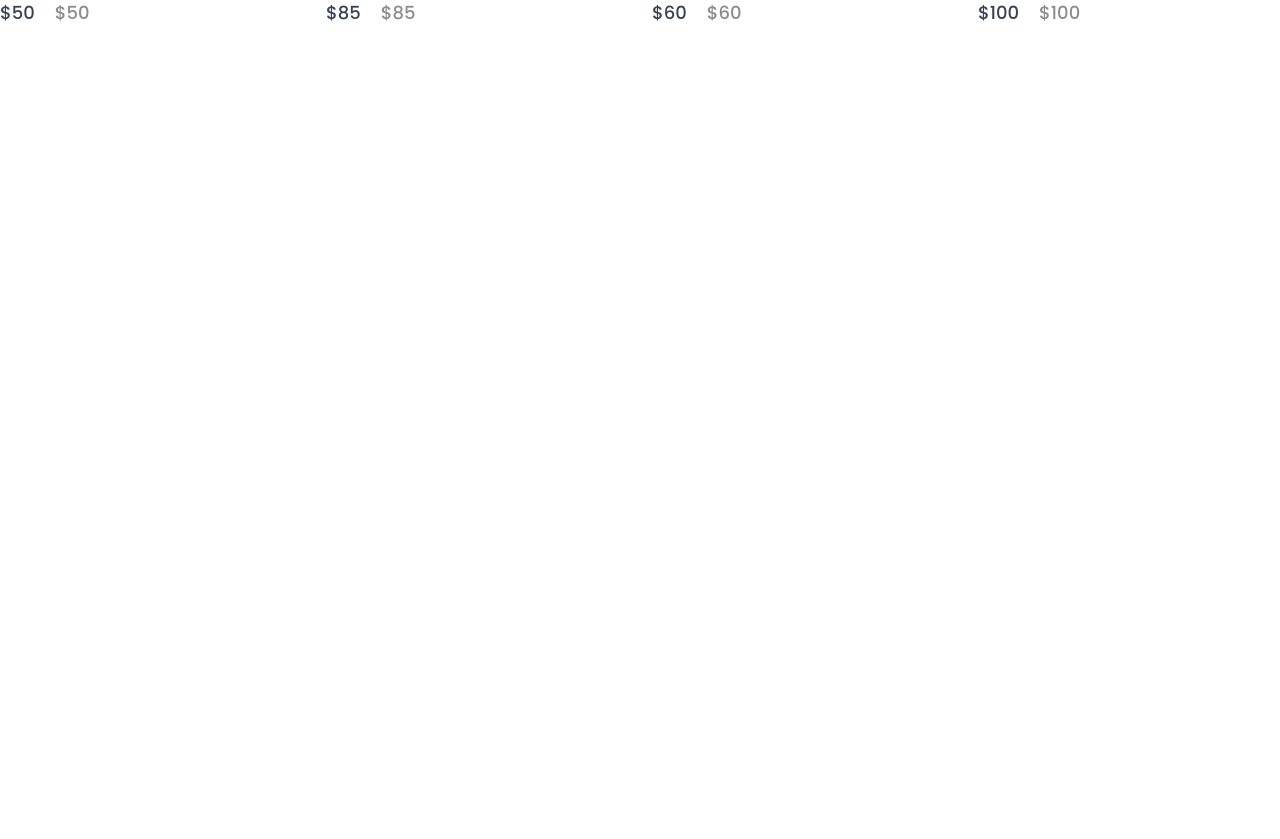
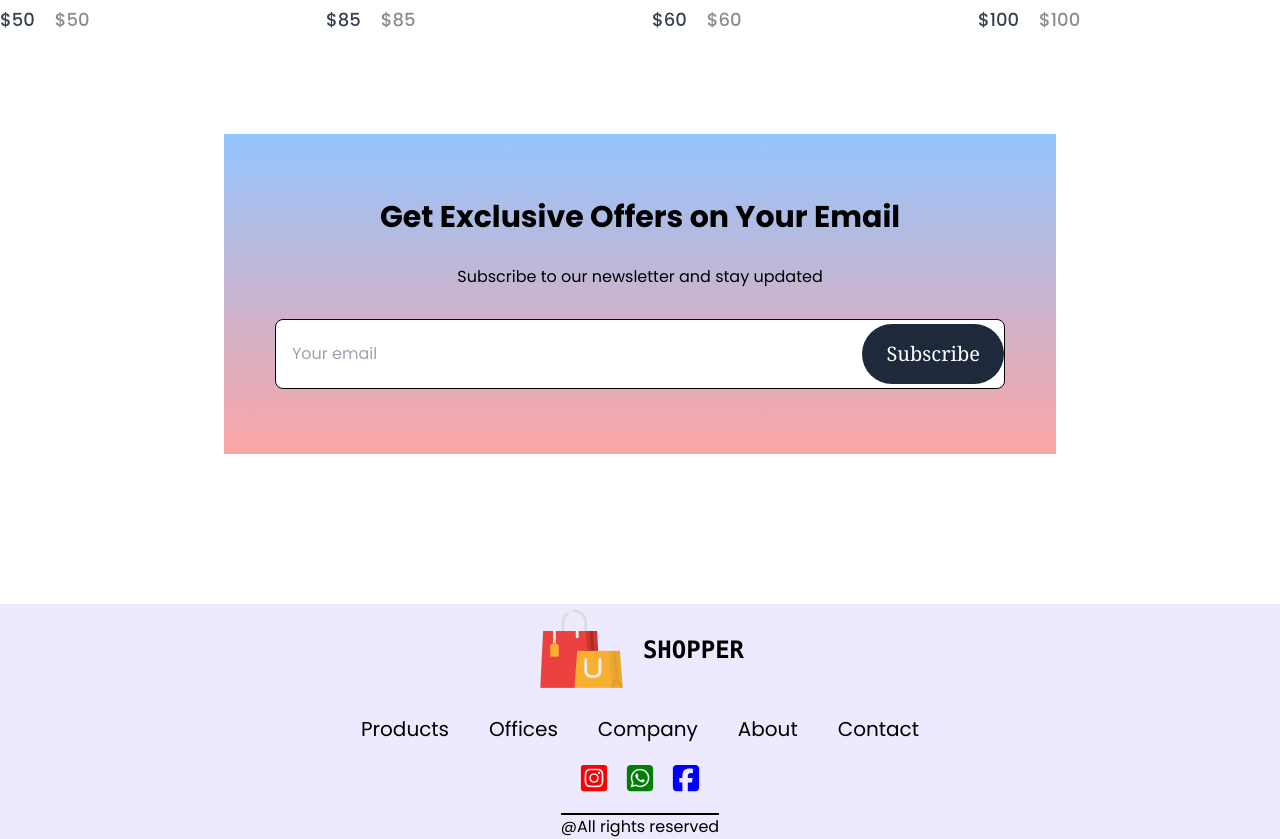
Before and after one commit to Arun-Taj/Ecommerce, a React (Vite) app: page / in a window 1280 px wide. Shown: the part 3504-4343 px from the top of the page. Before the commit the page ends 3531 px from the top, so only its background shows below. Built offline with nearby package versions, Linux system fonts and the light colour scheme.

Commit message:
Added more categories

```diff
--- a/package.json
+++ b/package.json
@@ -12,6 +12,7 @@
   "dependencies": {
     "react": "^18.3.1",
     "react-dom": "^18.3.1",
+    "react-icons": "^5.4.0",
     "react-router-dom": "^6.28.0"
   },
   "devDependencies": {
--- a/src/App.jsx
+++ b/src/App.jsx
@@ -6,6 +6,8 @@ import ShopCategory from './Components/Pages/ShopCategory'
 import Product from './Components/Pages/Product'
 import Carts from './Components/Pages/Carts'
 import LoginSignUp from './Components/Pages/LoginSignUp'
+import Footer from './Components/Footer/Footer'
+
 
 const App = () => {
   return (
@@ -22,7 +24,9 @@ const App = () => {
       <Route path="/cart" element={<Carts/>}/>
       <Route path="/login" element={<LoginSignUp/>}/>
 
+
     </Routes>
+    <Footer/>
    </Router>
 
    </>
--- /dev/null
+++ b/src/Components/Footer/Footer.jsx
@@ -0,0 +1,40 @@
+import React from 'react'
+import footer_logo from '../Assets/logo_big.png'
+import { FaInstagramSquare } from "react-icons/fa";
+import { FaSquareWhatsapp } from "react-icons/fa6";
+import { FaSquareFacebook } from "react-icons/fa6";
+
+const Footer = () => {
+  return (
+    <div className='flex justify-center flex-col items-center gap-5 bg-violet-100'>
+      <div className='font-bold font-mono text-2xl flex justify-center items-center gap-4'>
+        <img src={footer_logo}  />
+        <p>SHOPPER</p>
+      </div>
+      <ul className='flex list-none gap-10 text-xl '>
+        <li className='cursor-pointer'>Products</li>
+        <li className='cursor-pointer'>Offices</li>
+        <li className='cursor-pointer'>Company</li>
+        <li className='cursor-pointer'>About</li>
+        <li className='cursor-pointer'>Contact</li>
+      </ul>
+      <div className='flex gap-4'>
+        <div>
+            <FaInstagramSquare size={30} color='red' className='cursor-pointer'/>
+        </div>
+        <div>
+            <FaSquareWhatsapp size={30} color='green'className='cursor-pointer'/>
+        </div>
+        <div>
+            <FaSquareFacebook size={30} color='blue'className='cursor-pointer'/>
+        </div>
+      </div>
+      <div>
+        <hr className='w-full border-none bg-black py-[1px]' />
+        <p>@All rights reserved</p>
+      </div>
+    </div>
+  )
+}
+
+export default Footer
--- a/src/Components/NewCollections.jsx
+++ b/src/Components/NewCollections/NewCollections.jsx
@@ -1,10 +1,10 @@
 import React from 'react'
-import new_collections from './Assets/new_collections'
-import Items from './Item/Items'
+import new_collections from '../Assets/new_collections'
+import Items from '../Item/Items'
 
 const NewCollections = () => {
   return (
-    <div className='flex flex-col items-center gap-2 h-[90vh]'>
+    <div className='flex flex-col items-center gap-2 mb-[100px]'>
       <h1 className='text-slate-950 font-bold text-2xl'>NEW COLLECTIONS</h1>
       <hr className='w-52 h-2 bg-black rounded-xl'/>
       <div className='grid grid-cols-4 gap-6 mt-4  rounded-lg'>
--- /dev/null
+++ b/src/Components/Newsletter/NewsLetter.jsx
@@ -0,0 +1,16 @@
+import React from 'react'
+
+const NewsLetter = () => {
+  return (
+    <div className='w-[65%] h-[40vh] flex flex-col items-center justify-center m-auto px-[140px] mb-[150px] bg-gradient-to-t from-red-300 to-blue-300 gap-[30px] '>
+      <h1 className='font-bold text-3xl'>Get Exclusive Offers on Your Email</h1>
+      <p>Subscribe to our newsletter and stay updated</p>
+      <div className='flex items-center justify-between bg-white w-[730px] h-[70px] rounded-lg border border-solid border-black'>
+        <input type="email" placeholder='Your email' className='w-full ml-4 py-5 border-none outline-none '/>
+        <button className='bg-slate-800 px-6 py-4 rounded-full text-white text-xl font-serif'>Subscribe</button>
+      </div>
+    </div>
+  )
+}
+
+export default NewsLetter
--- a/src/Components/Pages/Shop.jsx
+++ b/src/Components/Pages/Shop.jsx
@@ -2,7 +2,9 @@ import React from 'react'
 import Hero from '../Hero/Hero'
 import Popular from '../Popular/Popular'
 import Offer from '../Offers/Offer'
-import NewCollections from '../NewCollections'
+import NewCollections from '../NewCollections/NewCollections'
+import NewsLetter from '../Newsletter/NewsLetter'
+import Footer from '../Footer/Footer'
 
 const Shop = () => {
   return (
@@ -11,6 +13,8 @@ const Shop = () => {
       <Popular/>
       <Offer/>
       <NewCollections/>
+      <NewsLetter/>
+
     </div>
   )
 }
```
Also changed, not shown: 1 other file (tests, documents, lock files or other folders).
